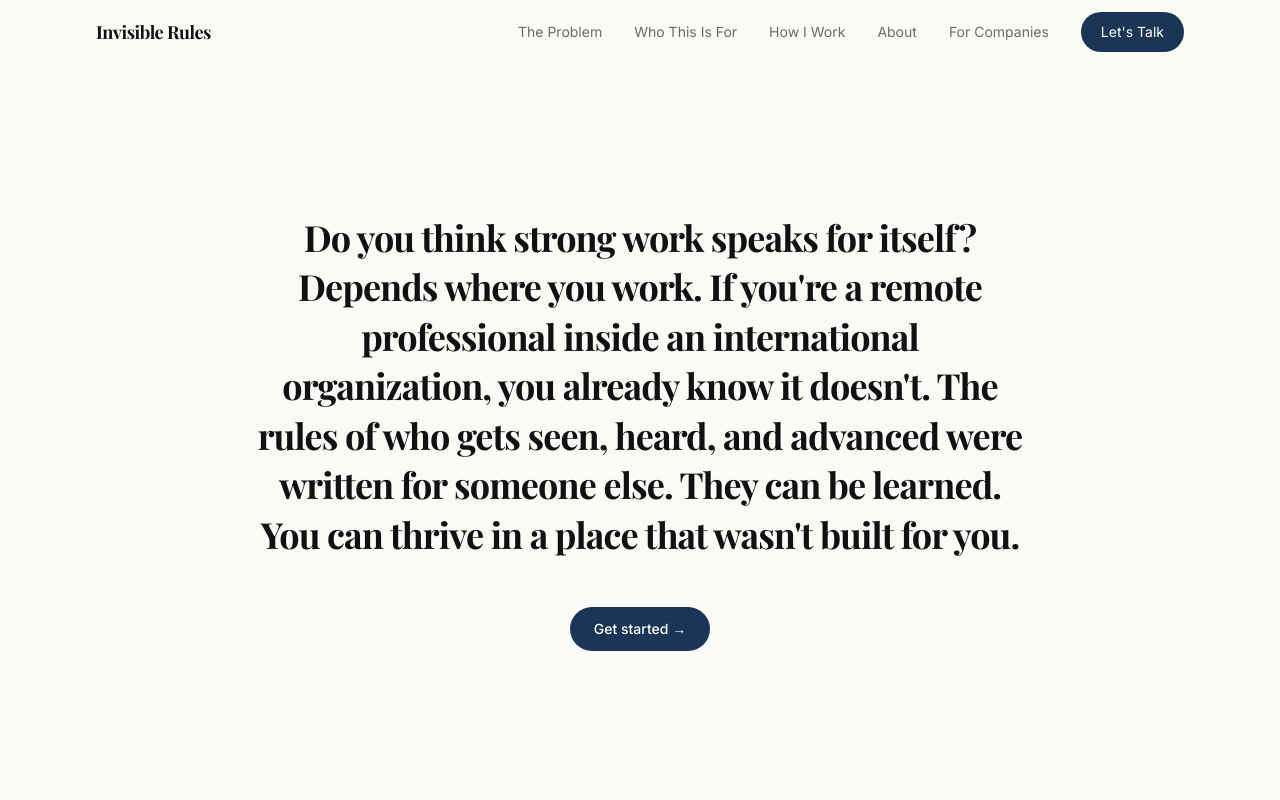
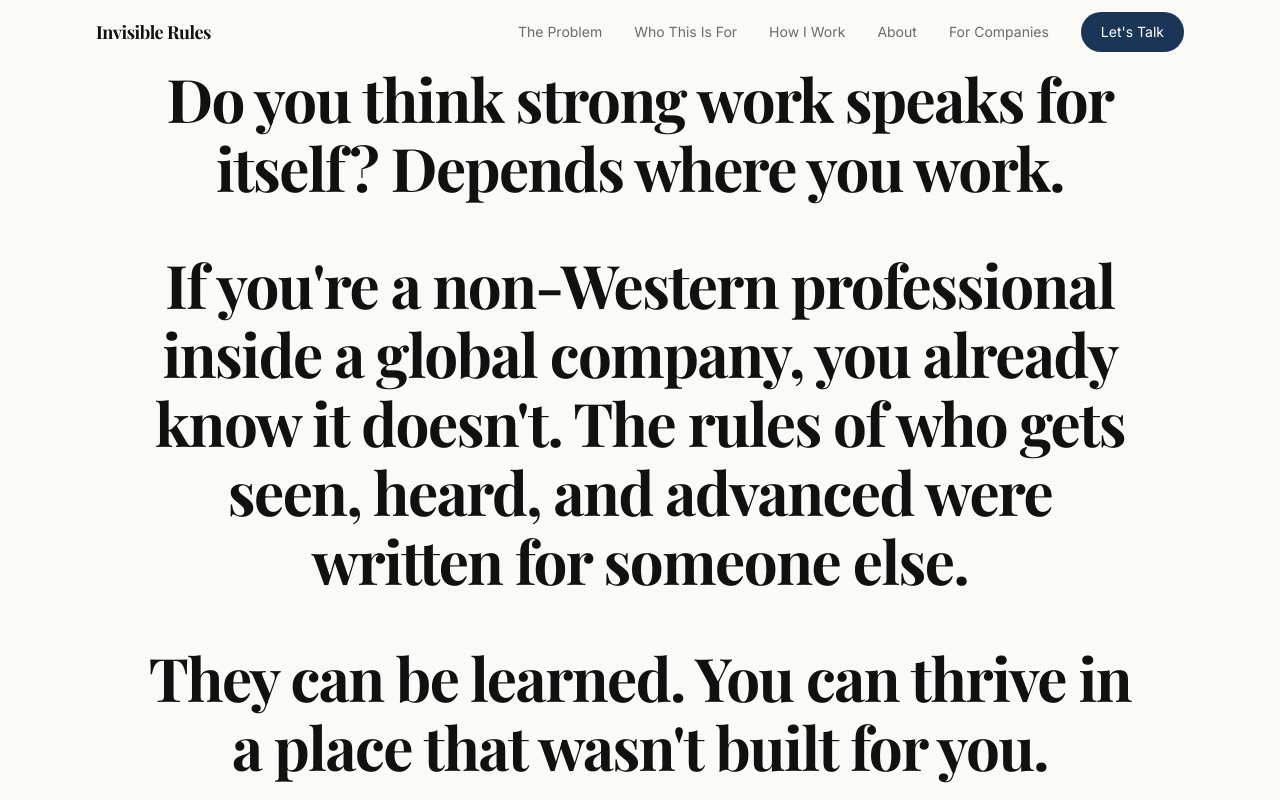
Before and after one commit to biljanatasetovikj-boop/InvisibleRules, a Next.js app: page / in a window 1280 px wide. Shown: the top 800 px of the page. Built offline with nearby package versions, Linux system fonts and the light colour scheme; a web font is replaced by a local one.

Commit message:
scale up Hero to title size and split into three stanzas

```diff
--- a/components/Hero.tsx
+++ b/components/Hero.tsx
@@ -7,14 +7,22 @@ const ease = [0.22, 1, 0.36, 1] as const;
 export default function Hero() {
   return (
     <section className="min-h-screen flex items-center justify-center pt-16 px-6 lg:px-8">
-      <div className="max-w-3xl mx-auto text-center">
+      <div className="max-w-5xl mx-auto text-center">
         <motion.h1
           initial={{ opacity: 0, y: 36 }}
           animate={{ opacity: 1, y: 0 }}
           transition={{ duration: 0.85, ease }}
-          className="font-serif text-2xl md:text-3xl lg:text-4xl font-bold leading-snug tracking-tight text-[#111111] mb-12"
+          className="font-serif text-4xl md:text-5xl lg:text-6xl font-bold leading-[1.15] tracking-tight text-[#111111] mb-14"
         >
-          Do you think strong work speaks for itself? Depends where you work. If you&apos;re a remote professional inside an international organization, you already know it doesn&apos;t. The rules of who gets seen, heard, and advanced were written for someone else. They can be learned. You can thrive in a place that wasn&apos;t built for you.
+          <span className="block">
+            Do you think strong work speaks for itself? Depends where you work.
+          </span>
+          <span className="block mt-10 md:mt-12">
+            If you&apos;re a non-Western professional inside a global company, you already know it doesn&apos;t. The rules of who gets seen, heard, and advanced were written for someone else.
+          </span>
+          <span className="block mt-10 md:mt-12">
+            They can be learned. You can thrive in a place that wasn&apos;t built for you.
+          </span>
         </motion.h1>
 
         <motion.a
```
